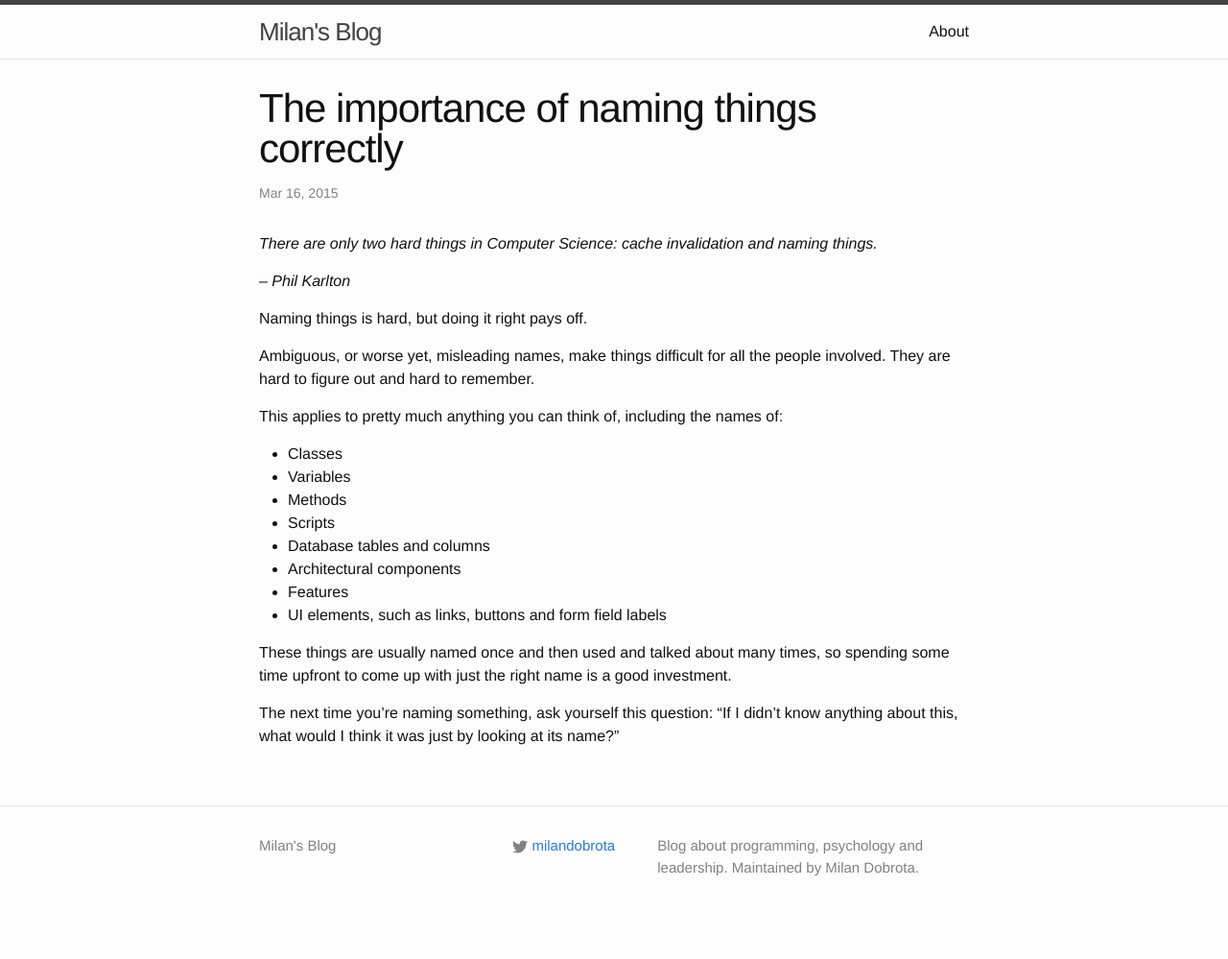
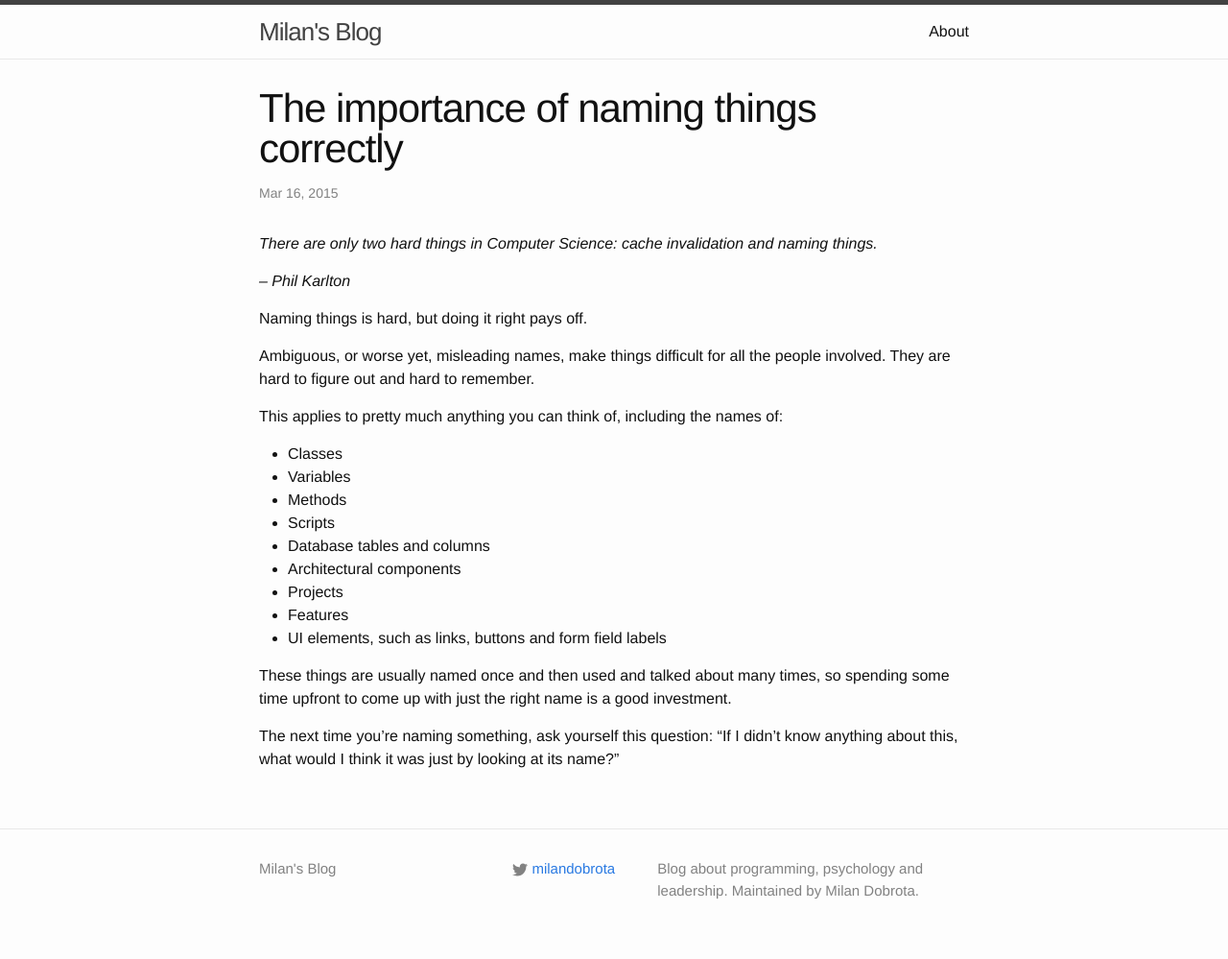
Before and after one commit to milandobrota/milandobrota.github.io, a Jekyll site: the page built from _posts/2015-03-16-the-importance-of-naming.md, in a window 1280 px wide. Shown: the whole page at 96% size. Built offline with Jekyll 4.4.1, drawn with Linux system fonts in a browser that asks for light colours; before the commit the page ends 975 px from its top, so only the background shows below that.

Commit message:
adding "projects" to the list

```diff
--- a/_posts/2015-03-16-the-importance-of-naming.md
+++ b/_posts/2015-03-16-the-importance-of-naming.md
@@ -20,6 +20,7 @@ This applies to pretty much anything you can think of, including the names of:
 - Scripts
 - Database tables and columns
 - Architectural components
+- Projects
 - Features
 - UI elements, such as links, buttons and form field labels
 
```
